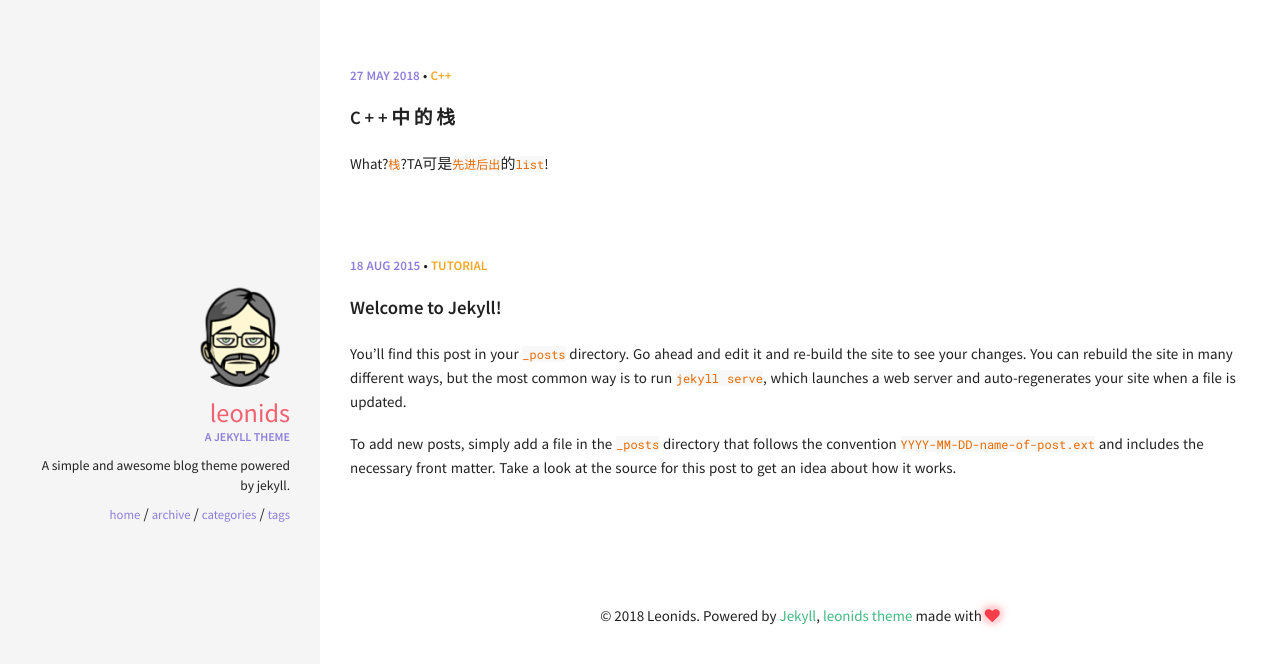
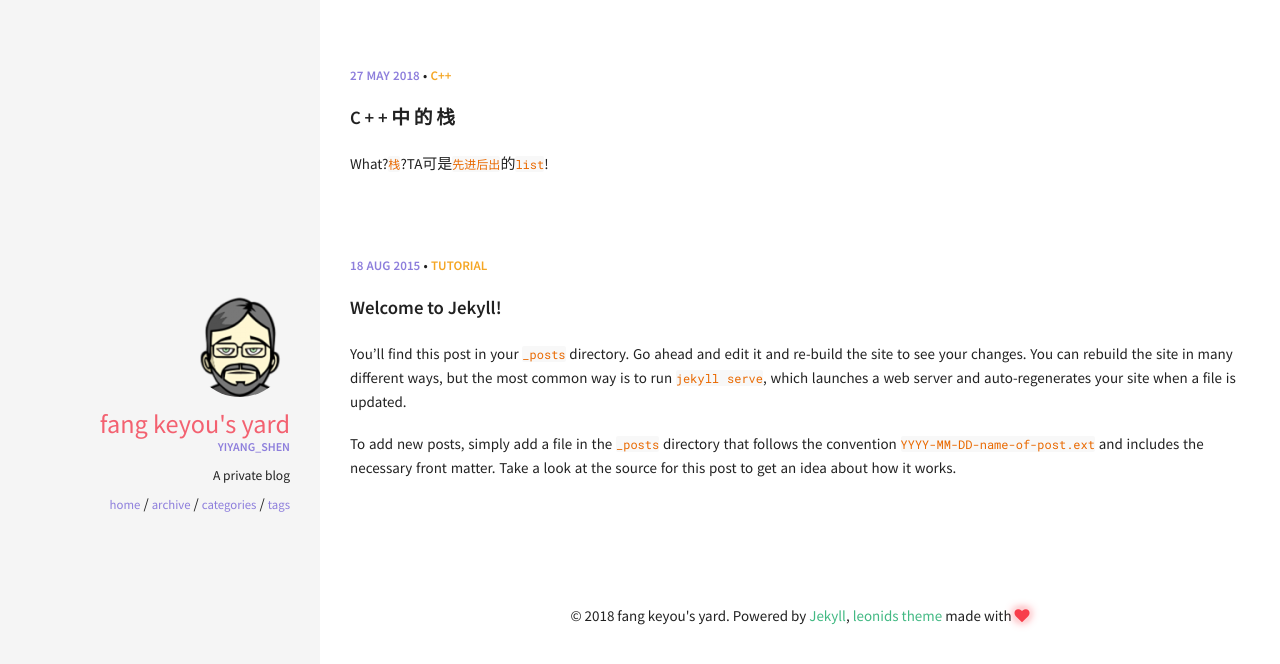
Before and after one commit to FangKeyou/FangKeyou.github.io, a Jekyll site: the page built from index.html, in a window 1280 px wide. Shown: the top 664 px of the page. Built offline with Jekyll 4.4.1, drawn with Linux system fonts in a browser that asks for light colours.

Commit message:
Update _config.yml

```diff
--- a/_config.yml
+++ b/_config.yml
@@ -33,10 +33,10 @@ kramdown:
 ####################################
 #
 owner:
-  name: Leonids
+  name: fang keyou's yard
   avatar: leonids-logo.png
-  job: "A jekyll theme"
-  bio: "A simple and awesome blog theme powered by jekyll."
+  job: "Yiyang_Shen"
+  bio: "A private blog"
   email:
   disqus-shortname:
   twitter: #username
```
